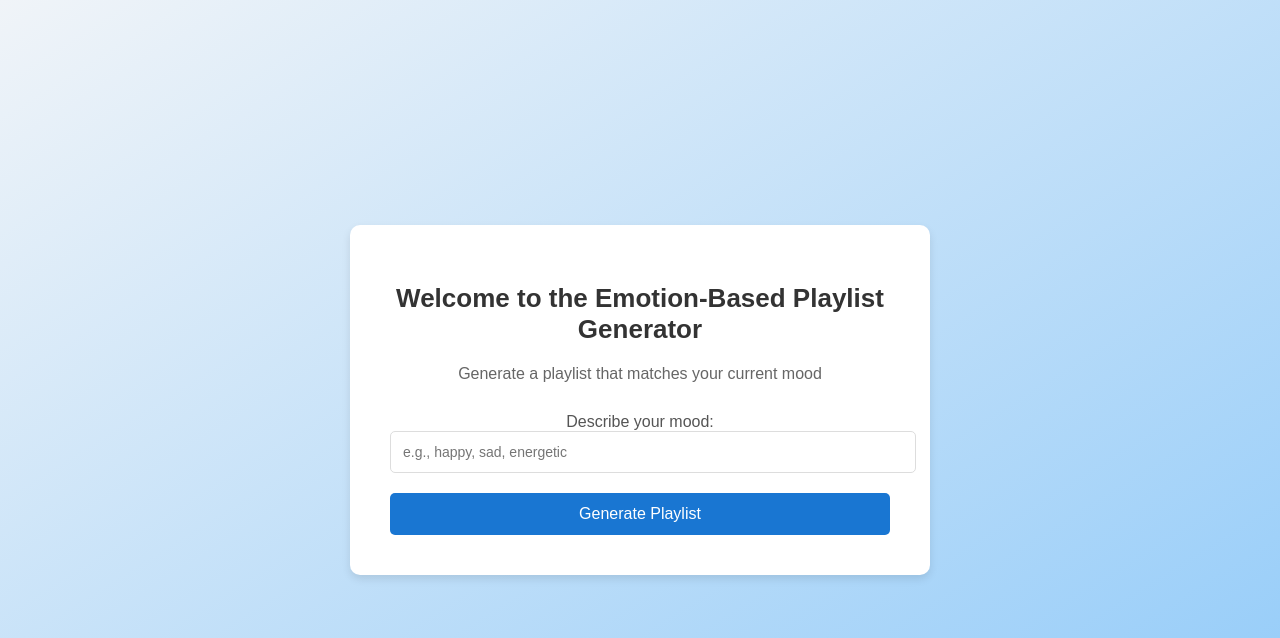
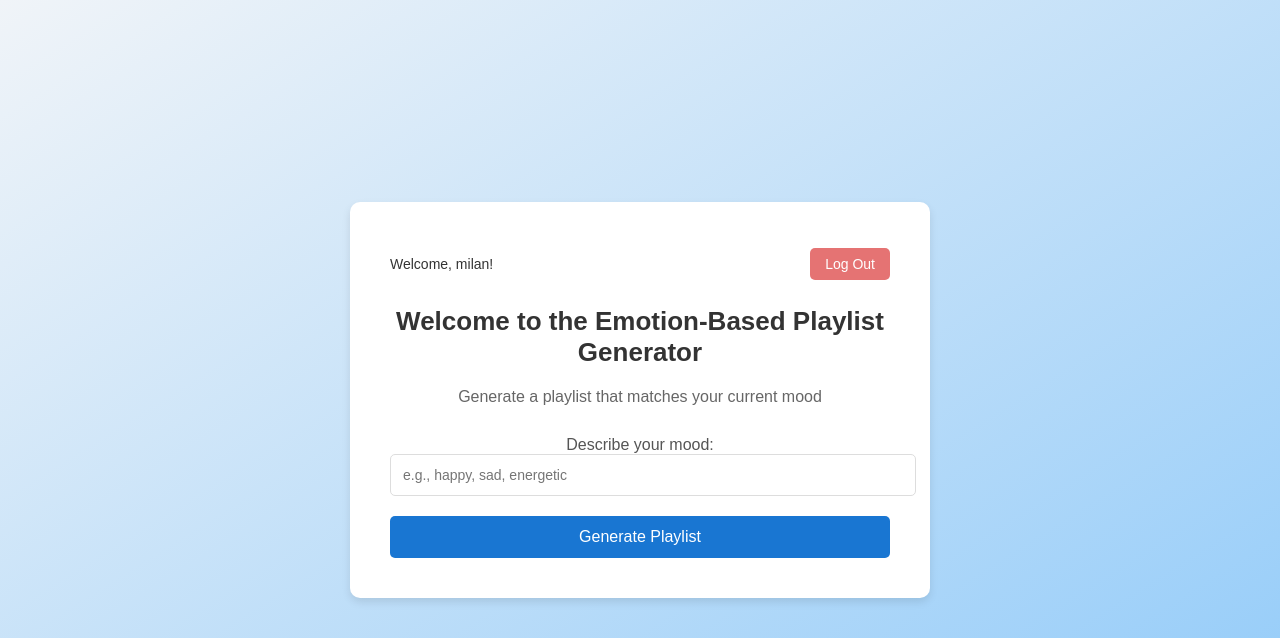
Before and after one commit to lowkeyharsh/Emotion-Based-Playlist-Generator, a Flask app: page / in a window 1280 px wide. Shown: the top 638 px of the page. Run offline with Flask 3, Linux system fonts and the light colour scheme; a user stored in the database is signed in; parts of the project's set-up code (start-up, migrations or seed data) failed here and were passed over.

Commit message:
Add logout button for logged-in users.

```diff
--- a/templates/index.html
+++ b/templates/index.html
@@ -1,4 +1,3 @@
-<!-- index.html -->
 <!DOCTYPE html>
 <html lang="en">
 <head>
@@ -8,6 +7,12 @@
 </head>
 <body>
     <div class="card">
+        {% if username %}
+            <div class="logout-container">
+                <p>Welcome, {{ username }}!</p>
+                <a href="{{ url_for('logout') }}" class="logout-btn">Log Out</a>
+            </div>
+        {% endif %}
         <h1>Welcome to the Emotion-Based Playlist Generator</h1>
         <p class="subtitle">Generate a playlist that matches your current mood</p>
         <form action="{{ url_for('generate_playlist') }}" method="post">
```
